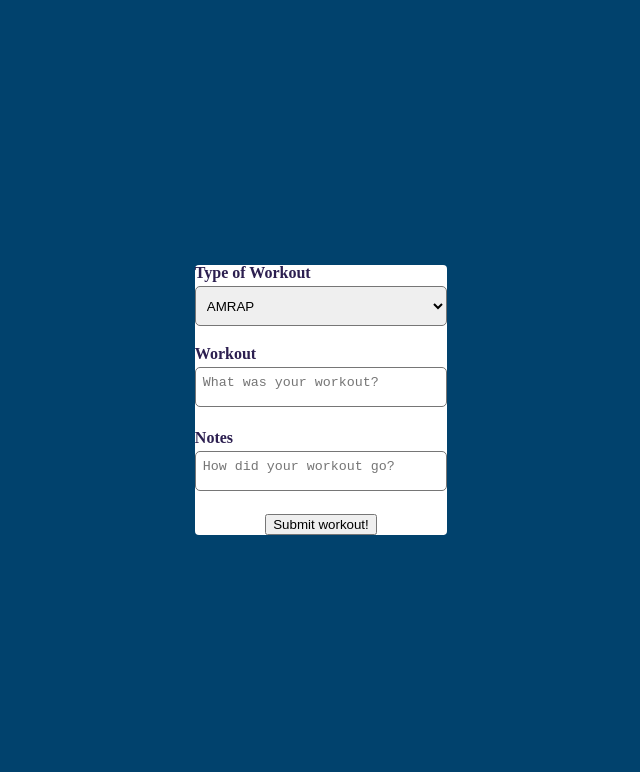
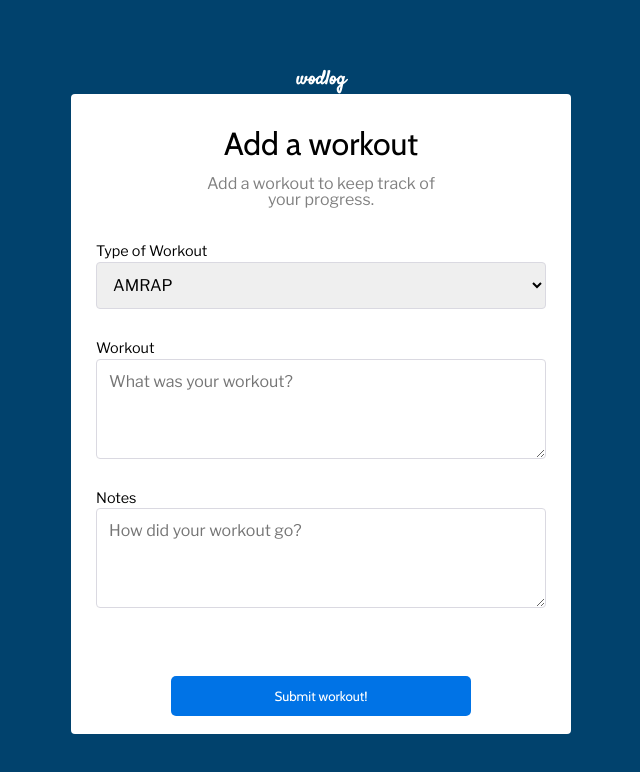
Before and after one commit to tjvonbr/wodlog-client, a React (Create React App) app: page /addworkout in a window 1280 px wide. Shown: the top 772 px of the page, without its empty margins (319-959 px from the left). Built offline with nearby package versions, Linux system fonts and the light colour scheme.

Commit message:
Updated UI for add workout view

```diff
--- a/package.json
+++ b/package.json
@@ -7,6 +7,7 @@
     "@testing-library/react": "^9.5.0",
     "@testing-library/user-event": "^7.2.1",
     "axios": "^0.20.0",
+    "formik": "^2.2.0",
     "node-sass": "^4.14.1",
     "react": "^16.13.1",
     "react-dom": "^16.13.1",
--- a/src/sass/layout/_form.scss
+++ b/src/sass/layout/_form.scss
@@ -19,12 +19,12 @@
   width: 75%;
   font-family: "Libre Franklin", sans-serif;
   font-size: 1rem;
+  color: gray;
   text-align: center;
 }
 
 .form-input-wrapper {
   width: 90%;
-  height: 35%;
   display: flex;
   flex-direction: column;
   box-sizing: border-box;
@@ -50,6 +50,20 @@
     outline-width: 1px;
     outline-color: $pacificblue;
   }
+}
+
+.form-textarea {
+  @include form-input;
+  min-height: 6.25rem;
+  margin-bottom: 2rem;
+}
+
+.form-btn-wrapper {
+  width: 100%;
+  display: flex;
+  flex-direction: column;
+  justify-content: center;
+  align-items: center;
 }
 
 .form-redirect-wrapper {
@@ -90,6 +104,11 @@
   height: 10rem;
 }
 
+.addworkout {
+  width: 31.25rem;
+  height: 40rem;
+}
+
 // Various config for view inputs
 .dashboard-input {
   @include form-input;
@@ -100,3 +119,8 @@
   @include form-input;
   margin-bottom: 2rem;
 }
+
+.addWorkout-input {
+  @include form-input;
+  min-height: 80px;
+}
--- a/src/views/AddWorkout.js
+++ b/src/views/AddWorkout.js
@@ -1,6 +1,8 @@
 import React, { useState } from 'react';
+import axios from 'axios';
 import { AppShell } from "../components/app-shell";
-import axios from 'axios';
+import { Spinner } from "../components/spinner";
+import { WodlogLogo } from "../components/logo";
 import { useHistory } from "react-router-dom";
 
 function AddWorkout() {
@@ -11,34 +13,42 @@ function AddWorkout() {
     description: "",
     notes: ""
   })
+  const [pending, setPending] = useState(false);
 
   function handleChange(event) {
     setWorkout({ ...workout, [event.target.name]: event.target.value })
   }
 
   function handleSubmit(event) {
-    try {
       event.preventDefault();
-      const response = axios.post(
-        "http://localhost:8888/workouts", workout
-      )
+      setPending(true)
+      axios.post("http://localhost:8888/workouts", workout)
+      .then(response => {
+        setPending(false);
         history.push("/");
-    }
-    catch (error) {
+      })
+    .catch(error => {
       console.log(error)
-    }
+    })
   }
 
   return (
     <AppShell>
+      <WodlogLogo />
       <form
-        className="form-wrapper"
+        className="form-wrapper addworkout"
         action="submit"
       >
-      <label className="addworkout-description-label">
+        <div className="form-header-wrapper">
+          <h1 className="form-header">Add a workout</h1>
+          <p className="form-description">Add a workout to keep track of your progress.</p>
+        </div>
+        <div className="form-input-wrapper">
+          <label htmlFor="type" className="form-input-label">
             Type of Workout
+          </label>
             <select
-            className="addworkout-description-input"
+              className="registration-input"
               name="type"
               value={workout.type}
               onChange={handleChange}
@@ -47,33 +57,35 @@ function AddWorkout() {
               <option value="AHAP">AHAP</option>
               <option value="For Time">For time</option>
             </select>
+          <label htmlFor="description" className="form-input-label">
+            Workout
           </label>
-        <label className="addworkout-description-label">
-          Workout
           <textarea
-            className="addworkout-description-input"
+            className="form-textarea"
             placeholder="What was your workout?"
             name="description"
             value={workout.description}
             onChange={handleChange}
           />
+          <label htmlFor="notes" className="form-input-label">
+            Notes
           </label>
-        <label className="addworkout-description-label">
-          Notes
           <textarea
-            className="addworkout-description-input"
+            className="form-textarea"
             placeholder="How did your workout go?"
             name="notes"
             value={workout.notes}
             onChange={handleChange}
           />
-        </label>
+        </div>
+        <div className="form-btn-wrapper">
           <button
-          className="home-form-btn"
+            className="small blue btn"
             onClick={handleSubmit}
           >
-          Submit workout!
+            { pending ? <Spinner /> : "Submit workout!" }
           </button>
+        </div>
       </form>
      </AppShell>
   )
--- a/src/views/SignIn.js
+++ b/src/views/SignIn.js
@@ -44,7 +44,7 @@ function SignIn(props) {
         </div>
         <div className="form-input-wrapper">
           <label htmlFor="username" className="form-input-label">
-            Email or username
+            Username
           </label>
           <input
             className="registration-input"
```
Also changed, not shown: 1 other file (tests, documents, lock files or other folders). Lines whose indentation alone changed are shown as unchanged.
